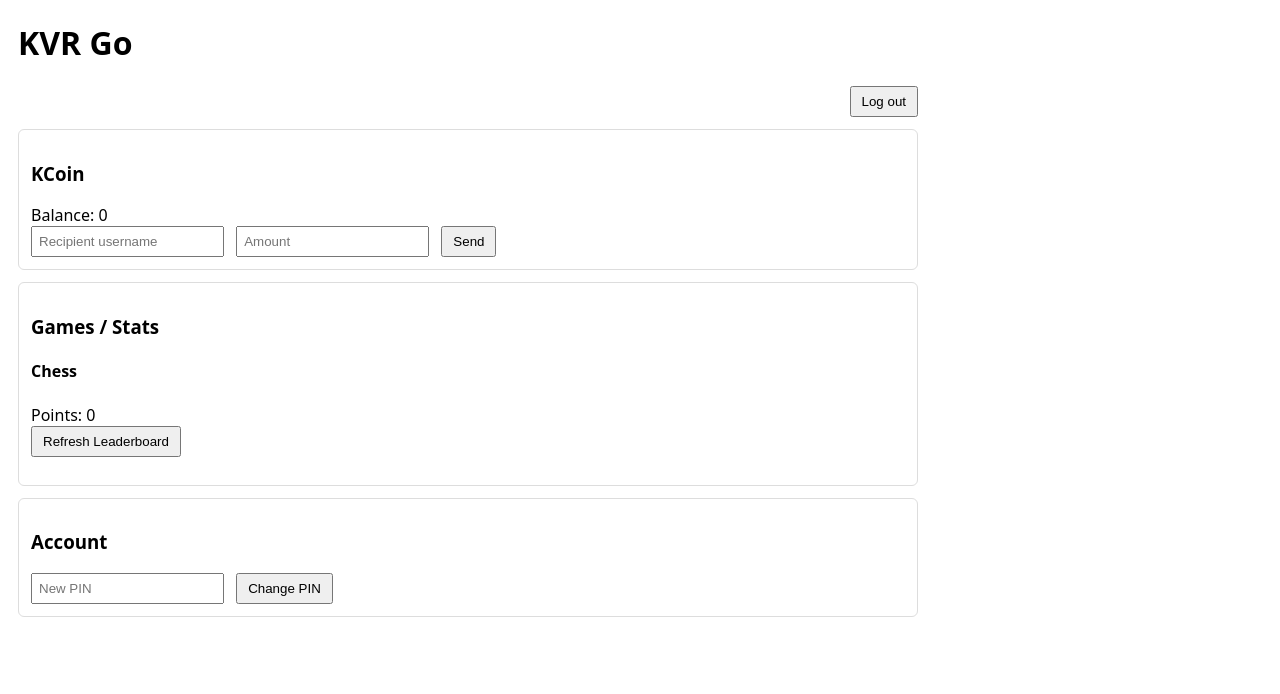
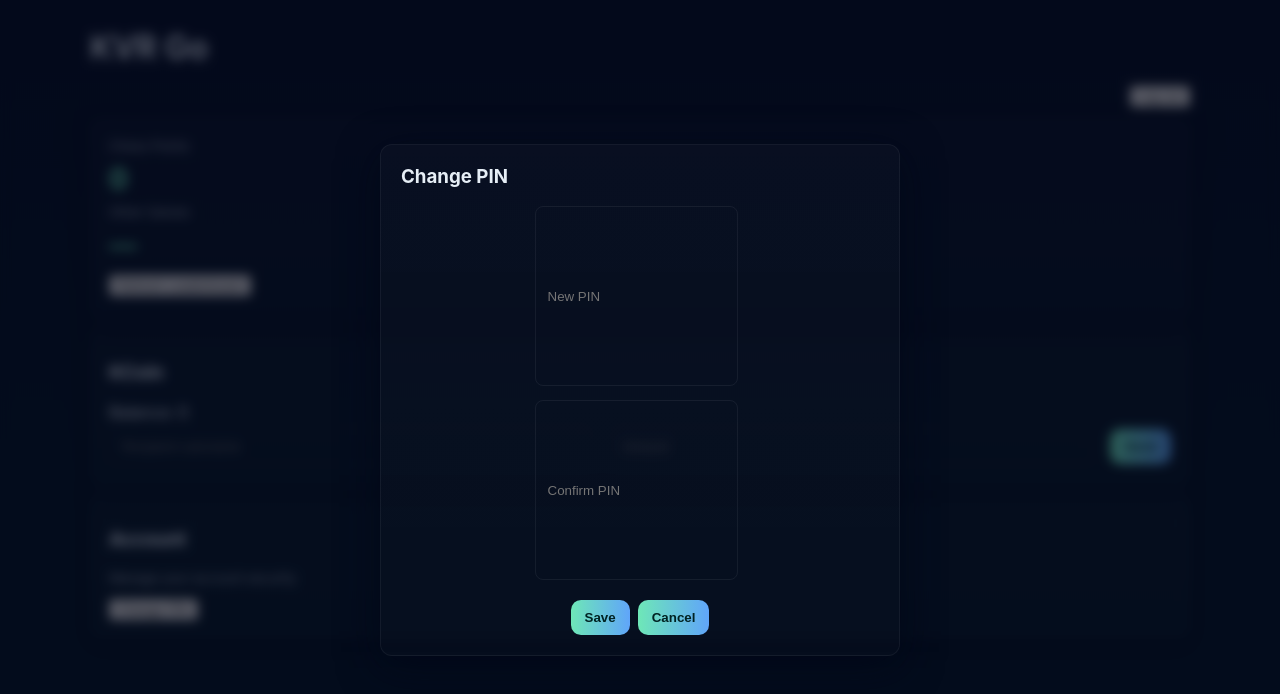
Before and after one commit to KingdomVR/kvr-go-database, a website: page frontend/public/index.html in a window 1280 px wide. Drawn offline with Linux system fonts and the light colour scheme; no server answers.

Commit message:
Make it look nice

```diff
--- a/frontend/public/app.js
+++ b/frontend/public/app.js
@@ -52,14 +52,30 @@ el('transferForm').onsubmit = async (ev)=>{
   }catch(e){ alert(e && e.error ? JSON.stringify(e) : 'Transfer failed'); }
 };
 
-el('changePinForm').onsubmit = async (ev)=>{
+// Modal change PIN flow
+const modalOverlay = el('modalOverlay');
+const openChangePin = el('openChangePin');
+const cancelModal = el('cancelModal');
+const changePinModalForm = el('changePinModalForm');
+
+function openModal(){ modalOverlay.classList.remove('hidden'); modalOverlay.setAttribute('aria-hidden','false'); const inp = changePinModalForm.querySelector('input[name=new_pin]'); inp.focus(); inp.select(); }
+function closeModal(){ modalOverlay.classList.add('hidden'); modalOverlay.setAttribute('aria-hidden','true'); changePinModalForm.reset(); }
+
+openChangePin.onclick = openModal;
+cancelModal.onclick = closeModal;
+
+changePinModalForm.onsubmit = async (ev)=>{
   ev.preventDefault();
   const fd = new FormData(ev.target);
-  const new_pin = Number(fd.get('new_pin'));
+  const new_pin = fd.get('new_pin');
+  const confirm_pin = fd.get('confirm_pin');
+  if(!new_pin || !confirm_pin){ alert('Please provide PIN in both fields'); return; }
+  if(new_pin !== confirm_pin){ alert('PINs do not match'); return; }
   try{
-    await postJSON('/api/change-pin', { new_pin });
+    await postJSON('/api/change-pin', { new_pin: Number(new_pin) });
     alert('PIN changed');
-    ev.target.reset();
+    closeModal();
+    await loadMe();
   }catch(e){ alert(e && e.error ? JSON.stringify(e) : 'Change PIN failed'); }
 };
 
--- a/frontend/public/index.html
+++ b/frontend/public/index.html
@@ -21,37 +21,62 @@
     <section id="dashboard" class="hidden">
       <div class="topbar">
         <div id="userGreeting"></div>
-        <button id="logoutBtn">Log out</button>
+        <div>
+          <button id="logoutBtn">Log out</button>
+        </div>
       </div>
 
+      <!-- Stats at top -->
+      <section class="card" id="statsCard">
+        <div class="user-stats">
+          <div class="stat-block">
+            <div class="small">Chess Points</div>
+            <div id="chessPoints" class="kcoin-balance">0</div>
+          </div>
+          <div class="stat-block">
+            <div class="small">Other Games</div>
+            <div class="kcoin-balance">—</div>
+          </div>
+        </div>
+        <div style="margin-top:12px"><button id="refreshLeaderboard">Refresh Leaderboard</button></div>
+        <ol id="leaderboard"></ol>
+      </section>
+
+      <!-- KCoin section -->
       <section class="card">
         <h3>KCoin</h3>
         <div>Balance: <span id="balance">0</span></div>
-        <form id="transferForm">
+        <form id="transferForm" class="transfer-form">
           <input name="to" placeholder="Recipient username" required />
           <input name="amount" placeholder="Amount" required />
           <button>Send</button>
         </form>
       </section>
 
+      <!-- Account actions -->
       <section class="card">
-        <h3>Games / Stats</h3>
-        <div id="games">
-          <h4>Chess</h4>
-          <div>Points: <span id="chessPoints">0</span></div>
-          <button id="refreshLeaderboard">Refresh Leaderboard</button>
-          <ol id="leaderboard"></ol>
+        <h3>Account</h3>
+        <div class="small">Manage your account security</div>
+        <div style="margin-top:12px">
+          <button id="openChangePin">Change PIN</button>
         </div>
       </section>
+    </section>
 
-      <section class="card">
-        <h3>Account</h3>
-        <form id="changePinForm">
-          <input name="new_pin" placeholder="New PIN" required />
-          <button>Change PIN</button>
+    <!-- Change PIN modal -->
+    <div id="modalOverlay" class="modal-overlay hidden" aria-hidden="true">
+      <div class="modal-sheet" role="dialog" aria-modal="true" aria-labelledby="modalTitle">
+        <h3 id="modalTitle">Change PIN</h3>
+        <form id="changePinModalForm">
+          <input name="new_pin" placeholder="New PIN" inputmode="numeric" pattern="[0-9]*" required />
+          <input name="confirm_pin" placeholder="Confirm PIN" inputmode="numeric" pattern="[0-9]*" required />
+          <div style="display:flex;gap:8px;margin-top:12px">
+            <button type="submit">Save</button>
+            <button type="button" id="cancelModal">Cancel</button>
+          </div>
         </form>
-      </section>
-    </section>
+      </div>
+    </div>
   </main>
   <script src="/app.js"></script>
 </body>
--- a/frontend/public/styles.css
+++ b/frontend/public/styles.css
@@ -1,7 +1,80 @@
-body{font-family:system-ui,Segoe UI,Arial;margin:18px}
+
+:root{
+	--bg:#0f1724;
+	--card:#0b1220;
+	--muted:#9aa4b2;
+	--accent:#6ee7b7;
+	--accent-2:#60a5fa;
+	--glass: rgba(255,255,255,0.03);
+}
+
+*{box-sizing:border-box}
+html,body{height:100%}
+body{
+	margin:0;
+	font-family: Inter, ui-sans-serif, system-ui, -apple-system, "Segoe UI", Roboto, "Helvetica Neue", Arial;
+	background: linear-gradient(180deg,#071025 0%, #071827 60%);
+	color:#e6eef6;
+	-webkit-font-smoothing:antialiased;
+	-moz-osx-font-smoothing:grayscale;
+	padding:28px;
+}
+
+main{max-width:1100px;margin:0 auto}
+
+h1{margin:0 0 18px;font-weight:600}
+
 .hidden{display:none}
-main{max-width:900px}
-.card{border:1px solid #ddd;padding:12px;margin:12px 0;border-radius:6px}
-.topbar{display:flex;justify-content:space-between;align-items:center}
-form input{margin-right:8px;padding:6px}
-button{padding:6px 10px}
+
+.app-grid{display:grid;grid-template-columns:1fr 360px;gap:20px}
+
+.card{
+	background: linear-gradient(180deg, rgba(255,255,255,0.02), rgba(255,255,255,0.01));
+	border:1px solid rgba(255,255,255,0.04);
+	padding:18px;border-radius:12px;box-shadow:0 6px 18px rgba(2,6,23,0.6);
+}
+
+.centered{max-width:420px;margin:18px 0}
+
+.login-box{background:var(--card);padding:22px;border-radius:12px;border:1px solid rgba(255,255,255,0.03)}
+
+form{display:flex;flex-wrap:wrap;align-items:center}
+form input{flex:1 1 180px;margin:6px 8px 6px 0;padding:10px 12px;border-radius:8px;border:1px solid rgba(255,255,255,0.06);background:transparent;color:inherit}
+form button{cursor:pointer;background:linear-gradient(90deg,var(--accent),var(--accent-2));border:none;color:#022; padding:10px 14px;border-radius:10px;font-weight:600}
+
+.topbar{display:flex;justify-content:space-between;align-items:center;margin-bottom:12px}
+.user-info{font-size:15px;color:var(--muted)}
+
+.kcoin-balance{font-size:28px;font-weight:700;color:var(--accent);margin:8px 0}
+
+.transfer-form{display:flex;gap:8px;flex-wrap:wrap}
+
+#leaderboard{list-style:none;padding-left:0;margin:8px 0}
+#leaderboard li{padding:8px;border-radius:8px;background:var(--glass);margin-bottom:8px;display:flex;justify-content:space-between}
+
+.small{font-size:13px;color:var(--muted)}
+
+@media (max-width:900px){
+	.app-grid{grid-template-columns:1fr;}
+	form input{flex-basis:100%}
+}
+
+/* Modal styles */
+.modal-overlay{position:fixed;inset:0;display:flex;align-items:center;justify-content:center;background:rgba(2,6,23,0.6);backdrop-filter:blur(6px);z-index:1200;animation:fadeIn .18s ease forwards}
+.modal-sheet{width:min(520px,92%);background:linear-gradient(180deg,rgba(255,255,255,0.02),rgba(255,255,255,0.01));border-radius:12px;padding:20px;border:1px solid rgba(255,255,255,0.05);box-shadow:0 10px 40px rgba(2,6,23,0.7);transform:translateY(-8px);animation:popIn .22s cubic-bezier(.2,.9,.2,1) forwards}
+.modal-sheet h3{margin:0 0 12px}
+.modal-sheet form{display:flex;flex-direction:column}
+.modal-sheet input{margin-bottom:8px;padding:12px;border-radius:8px;border:1px solid rgba(255,255,255,0.06);background:transparent;color:inherit}
+
+/* Animations */
+@keyframes fadeIn{from{opacity:0}to{opacity:1}}
+@keyframes popIn{from{opacity:0;transform:translateY(-12px) scale(.98)}to{opacity:1;transform:translateY(0) scale(1)}}
+
+/* Button micro-interactions */
+button{transition:transform .12s ease, box-shadow .12s ease}
+button:active{transform:translateY(1px) scale(.995)}
+button:hover{box-shadow:0 6px 18px rgba(96,165,250,0.12)}
+
+/* leaderboard animation */
+#leaderboard li{opacity:0;transform:translateX(-8px);animation:rowIn .28s ease forwards}
+@keyframes rowIn{to{opacity:1;transform:none}}
```
